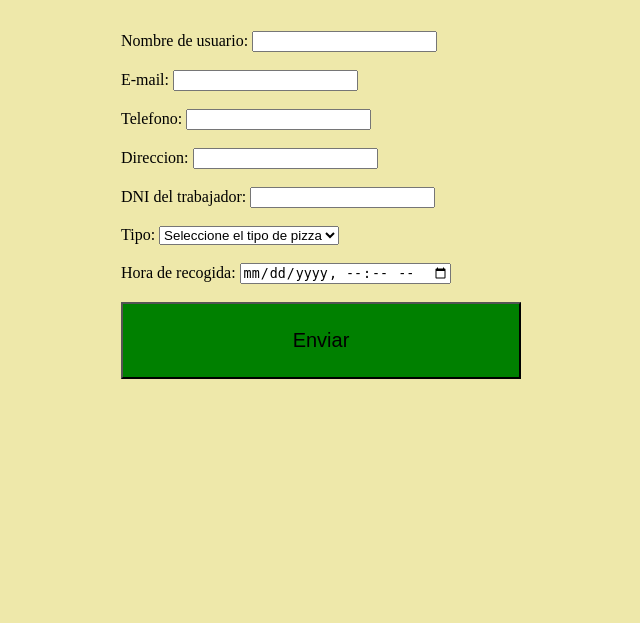
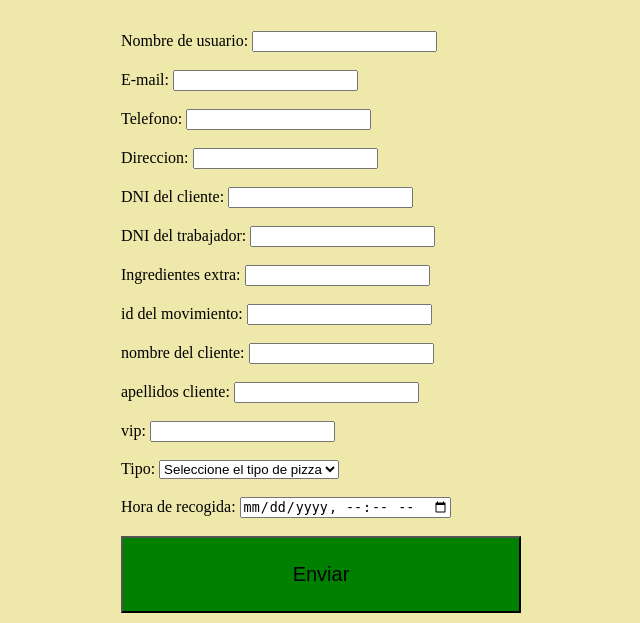
Before and after one commit to Mamarco13/Proyecto_DDSI, a Flask app: page /caso1.html in a window 1280 px wide. Shown: the part 371-994 px from the top of the page, without its empty margins (319-959 px from the left). Before the commit the page ends 750 px from the top, so only its background shows below. Run offline with Flask 3, Linux system fonts and the light colour scheme.

Commit message:
Mi parte hecha al 100%

```diff
--- a/interfaz.py
+++ b/interfaz.py
@@ -75,7 +75,7 @@ def procesar_pedido():
             direccion = request.form['direccion']
             tipo = request.form['tipo']
             idCliente = request.form['idCliente']
-            ID = request.form['id']
+            idPedido = request.form['idPedido']
             ingredientes = request.form['ingredientes']
 
             hora_recogida = request.form['hora_recogida']
@@ -87,12 +87,16 @@ def procesar_pedido():
             email = request.form['email']
             telefono = request.form['telefono']
 
-            idMovimiento = random.randint(0, 1000000)
+            idMovimiento = request.form['idMovimiento']
+
+            nombreCliente = request.form['nombreCliente']
+            apellidosCliente = request.form['apellidosCliente']
+            vip = request.form['vip']
 
             conexion = conectar_base_de_datos()
 
             if conexion:
-                procesar_pedido_en_base_de_datos(conexion, idCliente, ID, usuario, email, telefono, idMovimiento, direccion, tipo, ingredientes, hora_recogida)
+                procesar_pedido_en_base_de_datos(conexion, idCliente, idPedido, usuario, email, telefono, idMovimiento, direccion, tipo, ingredientes, hora_recogida, nombreCliente, apellidosCliente, vip)
 
             cerrar_conexion(conexion)
             return render_template('index.html', image_url=image_url)
@@ -143,22 +147,22 @@ def obtener_datos_tabla(conexion, nombre_tabla):
         if cursor:
             cursor.close()
 
-def procesar_pedido_en_base_de_datos(conexion, idCliente, id_pedido, usuario, email, telefono, idMovimiento, direccion, tipo_pedido, ingredientes, hora_recogida):
+def procesar_pedido_en_base_de_datos(conexion, idCliente, id_pedido, usuario, email, telefono, idMovimiento, direccion, tipo_pedido, ingredientes, hora_recogida, nombre, apellidos, vip):
     try:
 
         conexion = conectar_base_de_datos()
         cursor = conexion.cursor()
 
         sentencia1 = """INSERT INTO ClienteRealizaPedido
-                 (idCliente, idPedido, usuario, email, telefono, direccion, tipoPedido, ingredientes, horaRecogida)
+                 (idCliente, idPedido, usuario, email, telefono, direccion, tipoPedido, ingredientes, horaRecogida, nombre, apellidos, vip)
                  VALUES (' """ + idCliente +""" ', ' """ + id_pedido +""" ', ' """ + usuario +""" ', ' """ + email +""" ', ' """ + telefono +""" ', ' """ + direccion +""" ', ' """+ tipo_pedido +""" ', ' """+ ingredientes +""" ',
-                 TO_TIMESTAMP(' """ +hora_recogida + """ ', 'YYYY-MM-DD HH24:MI:SS'))"""
+                 TO_TIMESTAMP(' """ +hora_recogida + """ ', 'YYYY-MM-DD HH24:MI:SS'), ' """ + nombre + """ ' , ' """ + apellidos + """ ', ' """ + vip + """ ' )"""
 
         cursor.execute(sentencia1)
 
         senetncia2 = """INSERT INTO ProduceVenta
-                 (idPedido,idCliente, idMovimiento,direccion, tipoPizza)
-                 VALUES (' """ + id_pedido +""" ', ' """ + idCliente +""" ', ' """ + str(idMovimiento) + """ ', ' """+ direccion +""" ', ' """ + tipo_pedido +""" ')"""
+                 (idPedido,idCliente, idMovimiento,direccion, tipoPizza, nombre, clienteVIP)
+                 VALUES (' """ + id_pedido +""" ', ' """ + idCliente +""" ', ' """ + idMovimiento + """ ', ' """+ direccion +""" ', ' """ + tipo_pedido + """ ', ' """ + nombre + """ ', ' """ + vip + """ ')"""
 
         cursor.execute(senetncia2)
 
--- a/templates/caso1.html
+++ b/templates/caso1.html
@@ -16,8 +16,27 @@
 
     <label for="Direccion">Direccion:</label>
     <input type="text" id="direccion" name = "direccion" required><br><br>
-    <label for ="Dni">DNI del trabajador:</label>
-    <input type="text" id="DNI" name = "DNI" required><br><br>
+
+    <label for ="idCliente">DNI del cliente:</label>
+    <input type="text" id="idCliente" name = "idCliente" required><br><br>
+
+    <label for ="idPedido">DNI del trabajador:</label>
+    <input type="text" id="idPedido" name = "idPedido" required><br><br>
+
+    <label for ="ingredientes">Ingredientes extra:</label>
+    <input type="text" id="ingredientes" name = "ingredientes" required><br><br>
+
+    <label for ="idMovimiento">id del movimiento:</label>
+    <input type="text" id="idMovimiento" name = "idMovimiento" required><br><br>
+
+    <label for ="nombreCliente">nombre del cliente:</label>
+    <input type="text" id="nombreCliente" name = "nombreCliente" required><br><br>
+
+    <label for ="apellidosCliente">apellidos cliente:</label>
+    <input type="text" id="apellidosCliente" name = "apellidosCliente" required><br><br>
+
+    <label for ="vip">vip:</label>
+    <input type="text" id="vip" name = "vip" required><br><br>
 
     <label for="Tipo">Tipo:</label>
     <select id="tipo" name = "tipo" required>
--- a/templates/produccion.html
+++ b/templates/produccion.html
@@ -6,6 +6,7 @@
 <h1>Elija la acción a realizar</h1><br>
 <div class = "botones">
     <label for="Tabla">Selecionar tabla:</label>
+
     <select id="Tabla" name = "Tabla" required>
         <option value="" disabled selected>Seleccione la tabla</option>
         <option value="ClienteRealizaPedido">ClienteRealizaPedido</option>
@@ -20,10 +21,10 @@
 
 <script>
     function caso1(){
-        window.location.href = 'caso2.html';
+        window.location.href = 'caso1.html';
     }
     function caso2(){
-        window.location.href = 'caso1.html';
+        window.location.href = 'caso2.html';
     }
     function caso3(){
         window.location.href = 'caso3.html';
```
